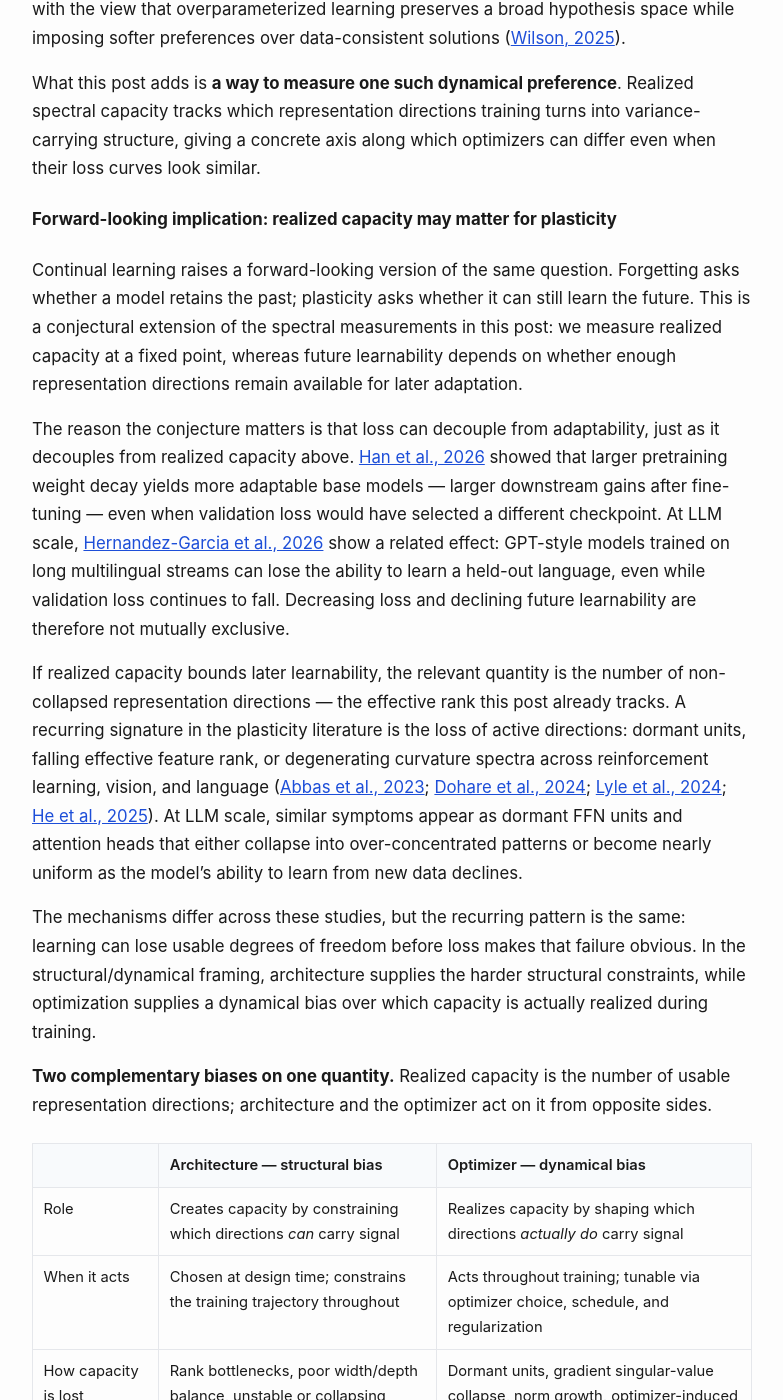
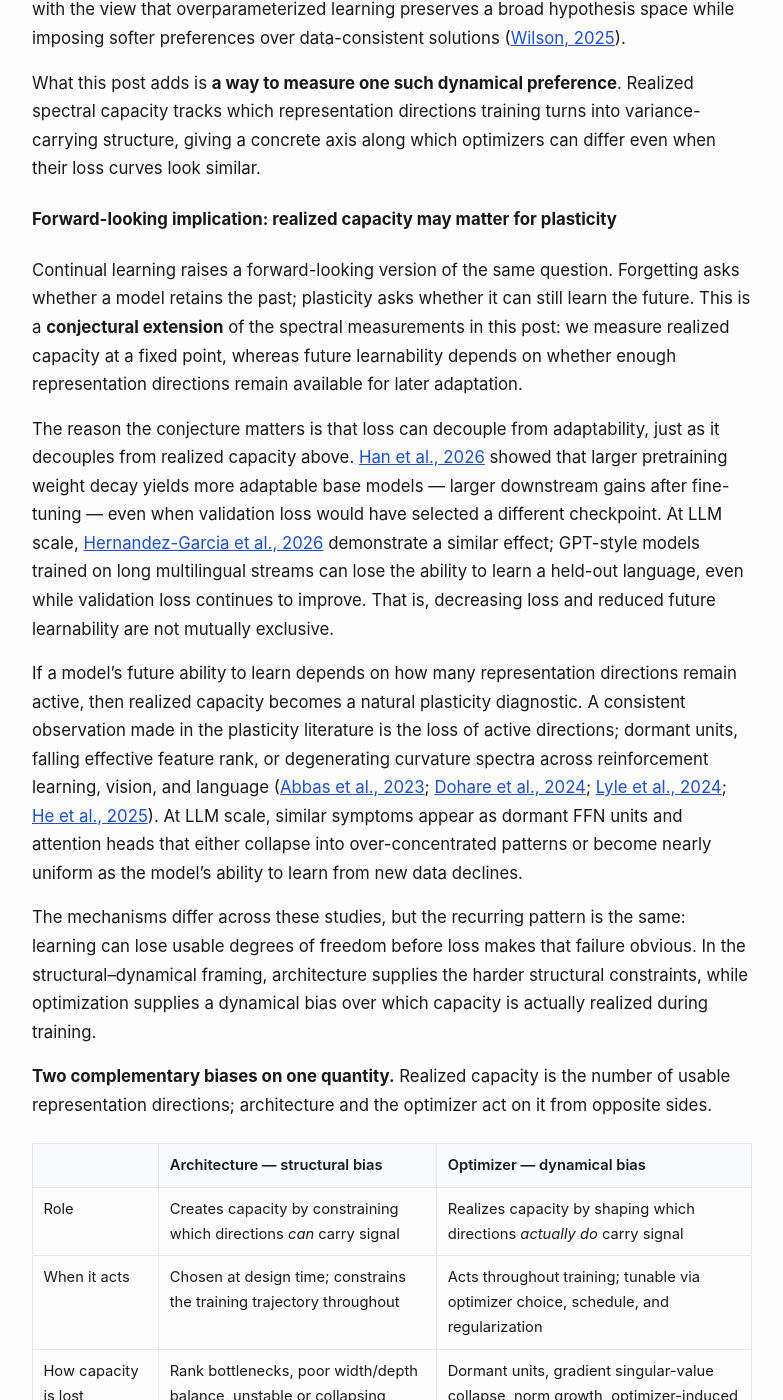
Before and after one commit to optimizer-scaling-laws/optimizer-scaling-laws.github.io, a Jekyll site: the page built from _posts/2026-06-26-architecture-creates-capacity-optimizers-realize-it.md, in a window 1280 px wide and 1400 px high, scrolled down 13145 px. Shown: the whole window, without its empty margins (248-1031 px from the left). Built offline with Jekyll 4.4.1, drawn with Linux system fonts in a browser that asks for light colours.

Commit message:
Final update round 9.2

```diff
--- a/_posts/2026-06-26-architecture-creates-capacity-optimizers-realize-it.md
+++ b/_posts/2026-06-26-architecture-creates-capacity-optimizers-realize-it.md
@@ -472,15 +472,14 @@ What this post adds is **a way to measure one such dynamical preference**. Reali
 #### Forward-looking implication: realized capacity may matter for plasticity
 {: #forward-looking-implication-realized-capacity-may-matter-for-plasticity}
 
-Continual learning raises a forward-looking version of the same question. Forgetting asks whether a model retains the past; plasticity asks whether it can still learn the future. This is a conjectural extension of the spectral measurements in this post: we measure realized capacity at a fixed point, whereas future learnability depends on whether enough representation directions remain available for later adaptation.
+Continual learning raises a forward-looking version of the same question. Forgetting asks whether a model retains the past; plasticity asks whether it can still learn the future. This is a **conjectural extension** of the spectral measurements in this post: we measure realized capacity at a fixed point, whereas future learnability depends on whether enough representation directions remain available for later adaptation.
 
 
-The reason the conjecture matters is that loss can decouple from adaptability, just as it decouples from realized capacity above. <a href="https://arxiv.org/abs/2602.11137" target="_blank" rel="noopener noreferrer">Han et al., 2026</a> showed that larger pretraining weight decay yields more adaptable base models — larger downstream gains after fine-tuning — even when validation loss would have selected a different checkpoint. At LLM scale, <a href="https://arxiv.org/abs/2606.24752" target="_blank" rel="noopener noreferrer">Hernandez-Garcia et al., 2026</a> show a related effect: GPT-style models trained on long multilingual streams can lose the ability to learn a held-out language, even while validation loss continues to fall. Decreasing loss and declining future learnability are therefore not mutually exclusive.
+The reason the conjecture matters is that loss can decouple from adaptability, just as it decouples from realized capacity above. <a href="https://arxiv.org/abs/2602.11137" target="_blank" rel="noopener noreferrer">Han et al., 2026</a> showed that larger pretraining weight decay yields more adaptable base models — larger downstream gains after fine-tuning — even when validation loss would have selected a different checkpoint. At LLM scale, <a href="https://arxiv.org/abs/2606.24752" target="_blank" rel="noopener noreferrer">Hernandez-Garcia et al., 2026</a> demonstrate a similar effect; GPT-style models trained on long multilingual streams can lose the ability to learn a held-out language, even while validation loss continues to improve. That is, decreasing loss and reduced future learnability are  not mutually exclusive.
 
+If a model’s future ability to learn depends on how many representation directions remain active, then realized capacity becomes a natural plasticity diagnostic. A consistent observation made in the plasticity literature is the loss of active directions; dormant units, falling effective feature rank, or degenerating curvature spectra across reinforcement learning, vision, and language (<a href="https://arxiv.org/abs/2303.07507" target="_blank" rel="noopener noreferrer">Abbas et al., 2023</a>; <a href="https://www.nature.com/articles/s41586-024-07711-7" target="_blank" rel="noopener noreferrer">Dohare et al., 2024</a>; <a href="https://arxiv.org/abs/2402.18762" target="_blank" rel="noopener noreferrer">Lyle et al., 2024</a>; <a href="https://arxiv.org/abs/2509.22335" target="_blank" rel="noopener noreferrer">He et al., 2025</a>). At LLM scale, similar symptoms appear as dormant FFN units and attention heads that either collapse into over-concentrated patterns or become nearly uniform as the model’s ability to learn from new data declines.
 
-If realized capacity bounds later learnability, the relevant quantity is the number of non-collapsed representation directions — the effective rank this post already tracks. A recurring signature in the plasticity literature is the loss of active directions: dormant units, falling effective feature rank, or degenerating curvature spectra across reinforcement learning, vision, and language (<a href="https://arxiv.org/abs/2303.07507" target="_blank" rel="noopener noreferrer">Abbas et al., 2023</a>; <a href="https://www.nature.com/articles/s41586-024-07711-7" target="_blank" rel="noopener noreferrer">Dohare et al., 2024</a>; <a href="https://arxiv.org/abs/2402.18762" target="_blank" rel="noopener noreferrer">Lyle et al., 2024</a>; <a href="https://arxiv.org/abs/2509.22335" target="_blank" rel="noopener noreferrer">He et al., 2025</a>). At LLM scale, similar symptoms appear as dormant FFN units and attention heads that either collapse into over-concentrated patterns or become nearly uniform as the model’s ability to learn from new data declines.
-
-The mechanisms differ across these studies, but the recurring pattern is the same: learning can lose usable degrees of freedom before loss makes that failure obvious. In the structural/dynamical framing, architecture supplies the harder structural constraints, while optimization supplies a dynamical bias over which capacity is actually realized during training.
+The mechanisms differ across these studies, but the recurring pattern is the same: learning can lose usable degrees of freedom before loss makes that failure obvious. In the structural--dynamical framing, architecture supplies the harder structural constraints, while optimization supplies a dynamical bias over which capacity is actually realized during training.
 
 **Two complementary biases on one quantity.** Realized capacity is the number of usable representation directions; architecture and the optimizer act on it from opposite sides.
 
```
